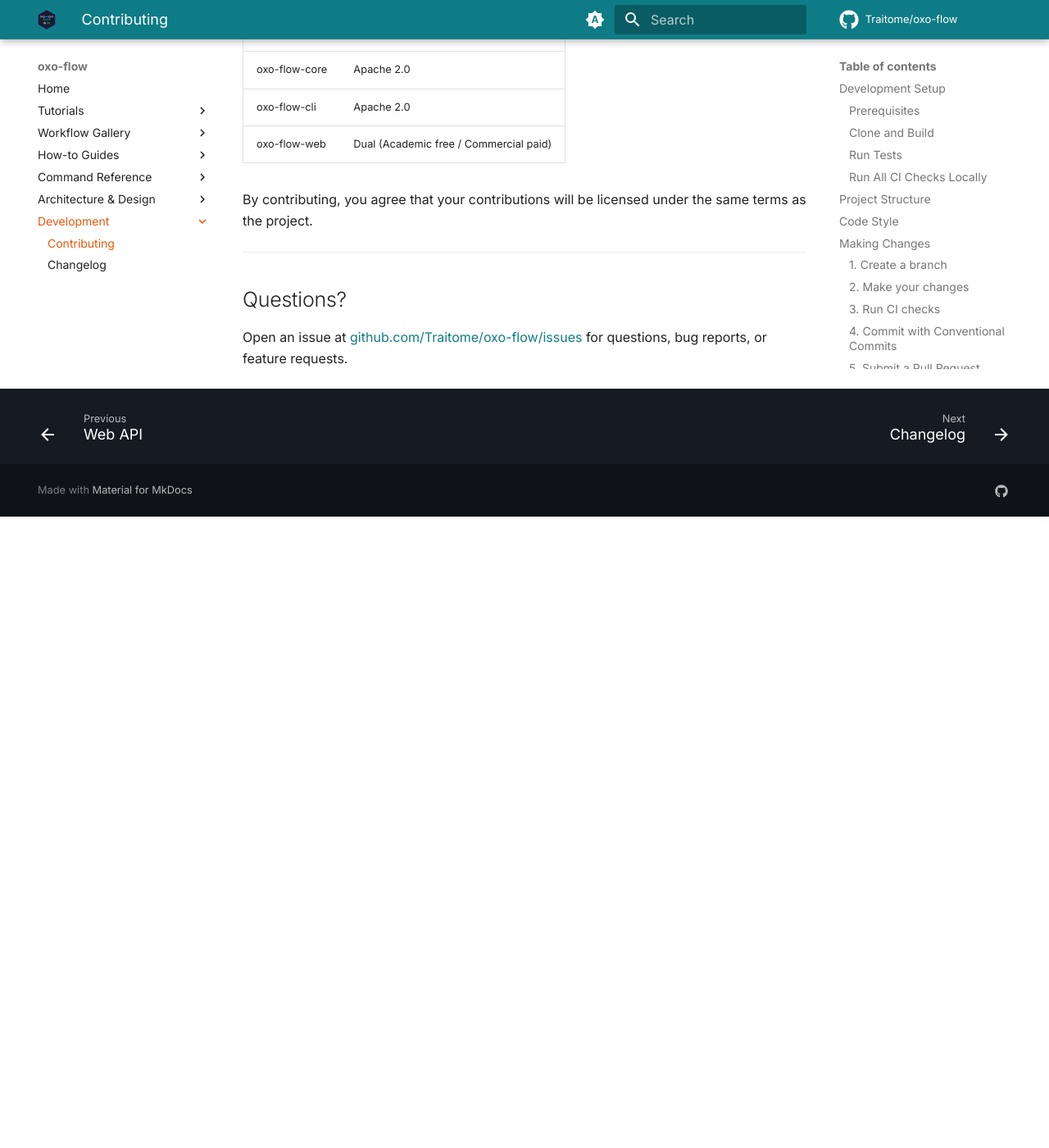
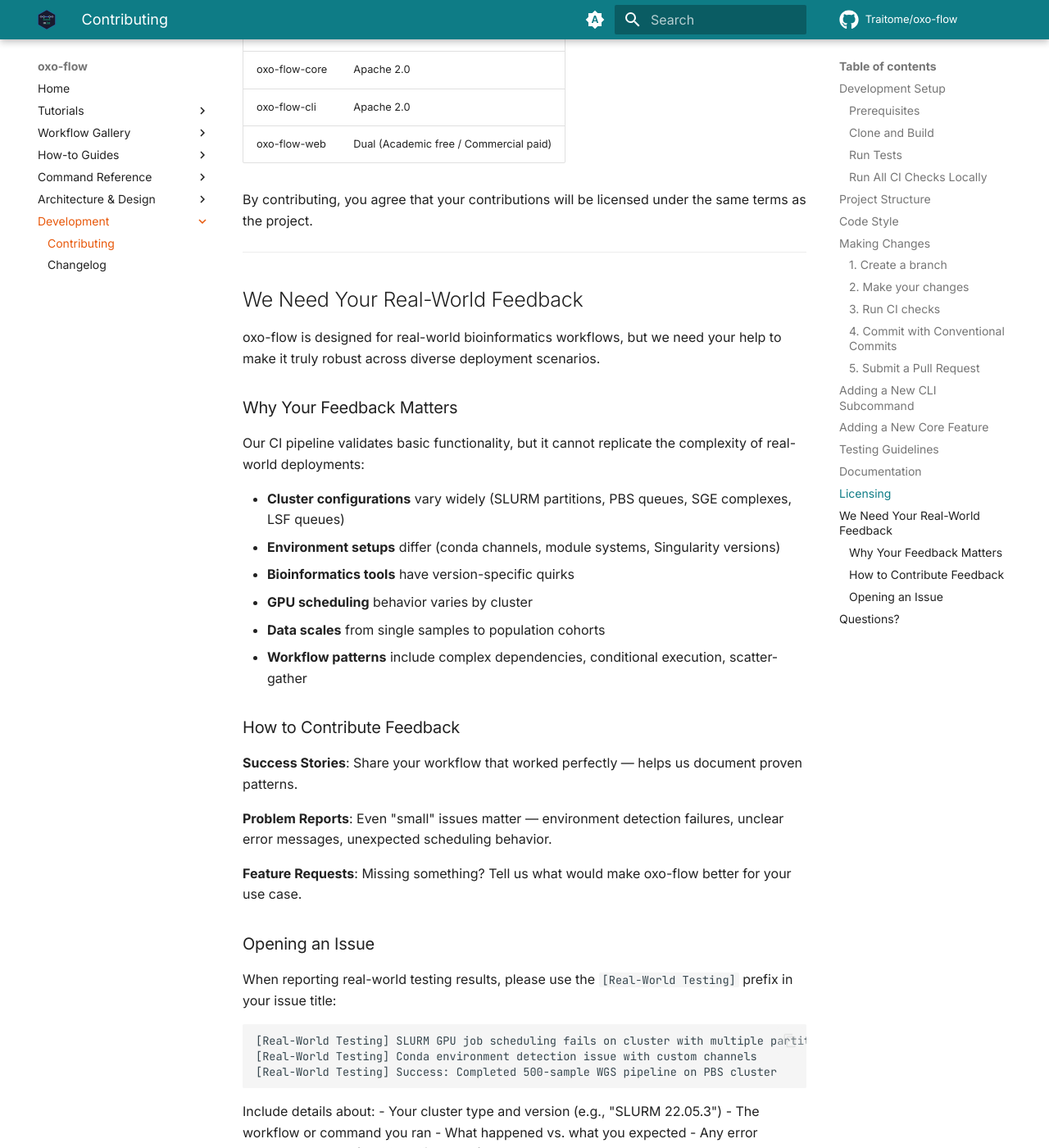
Before and after one commit to Traitome/oxo-flow, an MkDocs documentation site: the page built from docs/guide/src/development/contributing.md, in a window 1280 px wide and 1400 px high, scrolled down 4083 px. Shown: the whole window at 82% size. Built offline with MkDocs 1.6.1 and Material for MkDocs 9.7.7, drawn with Linux system fonts in a browser that asks for light colours; comment, search, counter and statistics services are not loaded; before the commit the page ends 4713 px from its top, so only the background shows below that; some of the changed text lies outside the part shown.

Commit message:
docs: Add real-world feedback section to README and docs
- Add "We Need Your Real-World Feedback" section to README.md
  explaining the need for real-world testing and encouraging
  GitHub issue submissions with [Real-World Testing] prefix

- Update docs/guide/src/development/contributing.md with detailed
  real-world feedback guidelines and how to report issues

- Update docs/guide/src/how-to/troubleshooting.md with section
  on reporting real-world issues

This helps bridge the gap between CI testing and real-world
bioinformatics deployments on diverse cluster configurations.

Co-Authored-By: Claude Opus 4.7 <noreply@anthropic.com>

````diff
--- a/docs/guide/src/development/contributing.md
+++ b/docs/guide/src/development/contributing.md
@@ -169,6 +169,49 @@ By contributing, you agree that your contributions will be licensed under the sa
 
 ---
 
+## We Need Your Real-World Feedback
+
+oxo-flow is designed for real-world bioinformatics workflows, but we need your help to make it truly robust across diverse deployment scenarios.
+
+### Why Your Feedback Matters
+
+Our CI pipeline validates basic functionality, but it cannot replicate the complexity of real-world deployments:
+
+- **Cluster configurations** vary widely (SLURM partitions, PBS queues, SGE complexes, LSF queues)
+- **Environment setups** differ (conda channels, module systems, Singularity versions)
+- **Bioinformatics tools** have version-specific quirks
+- **GPU scheduling** behavior varies by cluster
+- **Data scales** from single samples to population cohorts
+- **Workflow patterns** include complex dependencies, conditional execution, scatter-gather
+
+### How to Contribute Feedback
+
+**Success Stories**: Share your workflow that worked perfectly — helps us document proven patterns.
+
+**Problem Reports**: Even "small" issues matter — environment detection failures, unclear error messages, unexpected scheduling behavior.
+
+**Feature Requests**: Missing something? Tell us what would make oxo-flow better for your use case.
+
+### Opening an Issue
+
+When reporting real-world testing results, please use the `[Real-World Testing]` prefix in your issue title:
+
+```
+[Real-World Testing] SLURM GPU job scheduling fails on cluster with multiple partitions
+[Real-World Testing] Conda environment detection issue with custom channels
+[Real-World Testing] Success: Completed 500-sample WGS pipeline on PBS cluster
+```
+
+Include details about:
+- Your cluster type and version (e.g., "SLURM 22.05.3")
+- The workflow or command you ran
+- What happened vs. what you expected
+- Any error messages or logs (sanitized if needed)
+
+Your feedback directly shapes our roadmap. Thank you for helping make oxo-flow better!
+
+---
+
 ## Questions?
 
 Open an issue at [github.com/Traitome/oxo-flow/issues](https://github.com/Traitome/oxo-flow/issues) for questions, bug reports, or feature requests.
--- a/docs/guide/src/how-to/troubleshooting.md
+++ b/docs/guide/src/how-to/troubleshooting.md
@@ -245,3 +245,19 @@ For workflows with many samples (>1,000):
   for known limitations
 - [Open an issue](https://github.com/Traitome/oxo-flow/issues) for bugs or
   feature requests
+
+### Reporting Real-World Issues
+
+We particularly value feedback from real-world deployments. If you encounter
+issues in your actual bioinformatics workflows (as opposed to test examples),
+please use the `[Real-World Testing]` prefix in your issue title:
+
+```
+[Real-World Testing] SLURM GPU job scheduling fails on cluster with multiple partitions
+[Real-World Testing] Conda environment detection issue with custom channels
+```
+
+Include details about your cluster type, oxo-flow version, and a description
+of what happened versus what you expected. See our
+[Contributing Guide](../development/contributing.md#we-need-your-real-world-feedback)
+for more guidance on providing effective feedback.
````
Also changed, not shown: README.md.
